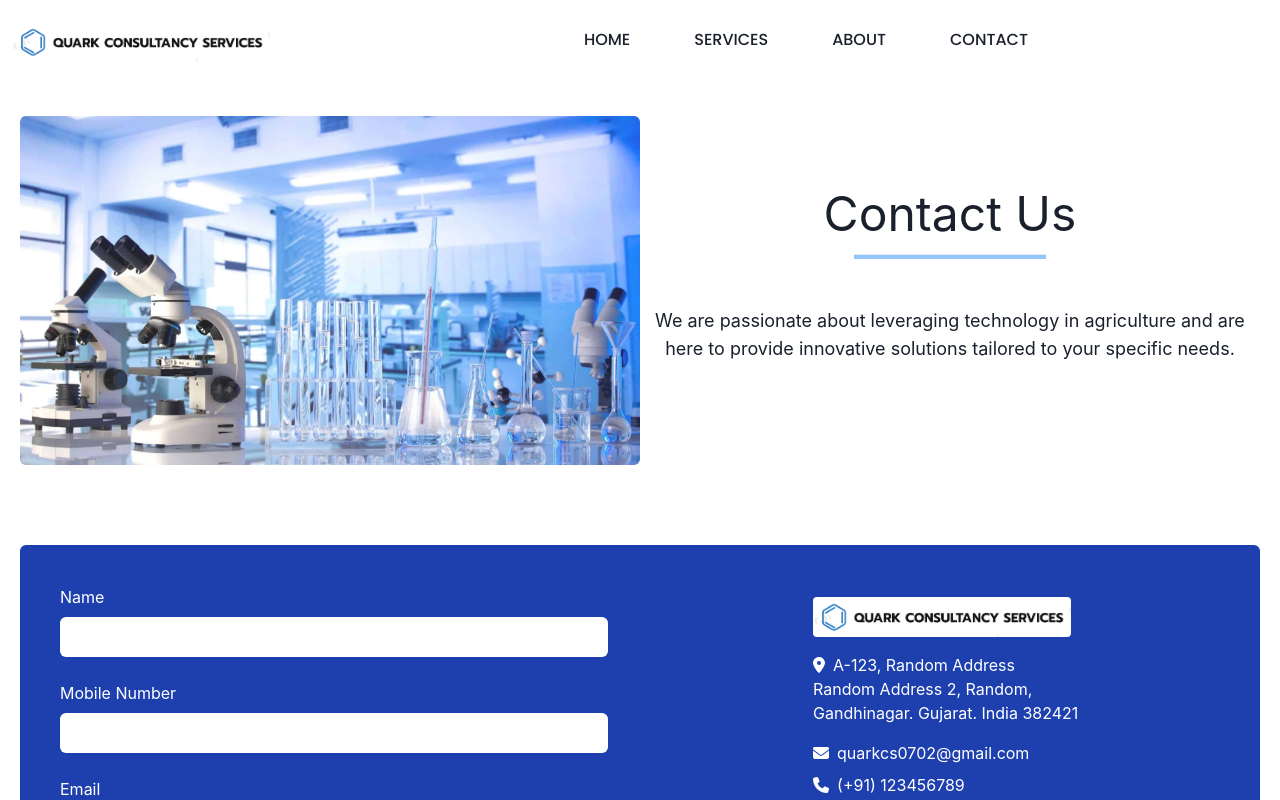
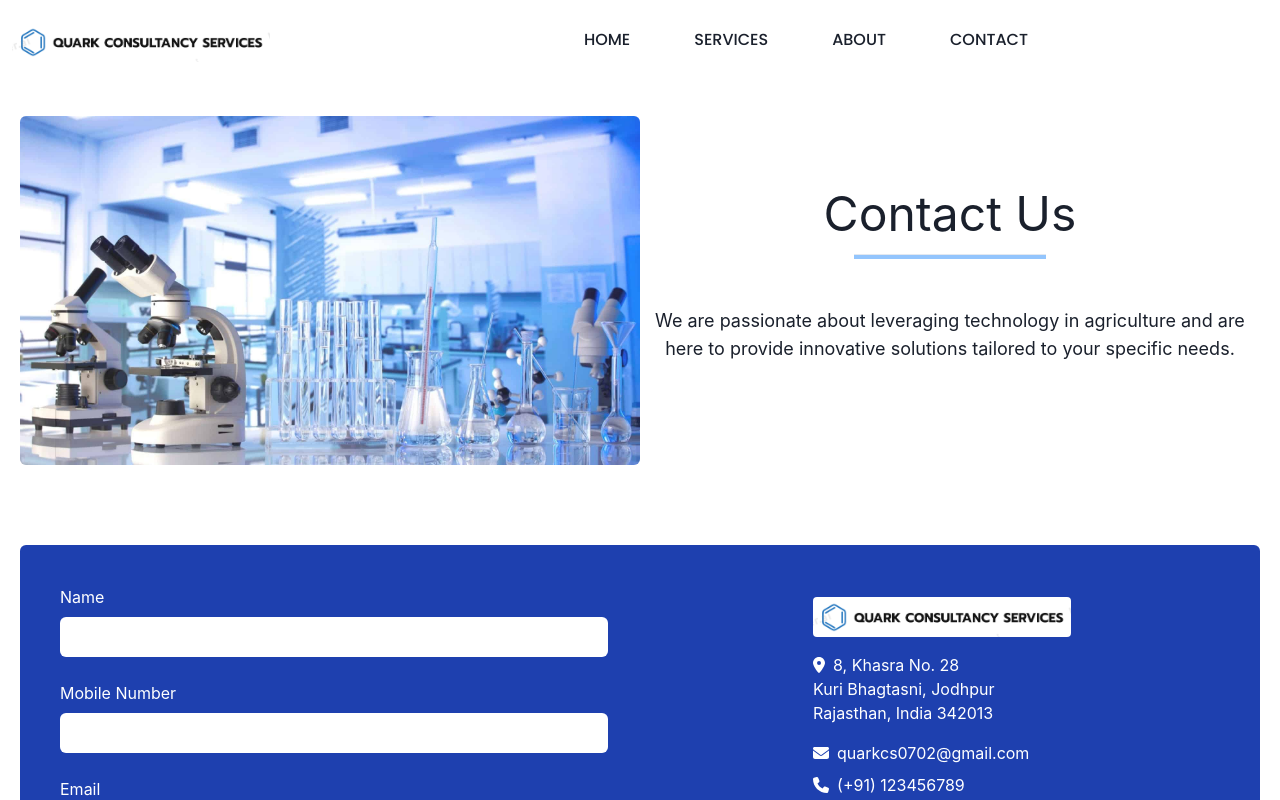
Before and after one commit to hemang7/quark2.0, a React (Vite) app: page /contact in a window 1280 px wide. Shown: the top 800 px of the page. Built offline with nearby package versions, Linux system fonts and the light colour scheme.

Commit message:
Update Contact.jsx

```diff
--- a/src/Pages/Contact.jsx
+++ b/src/Pages/Contact.jsx
@@ -29,7 +29,7 @@
 
   const handleMapClick = () => {
     window.open(
-      "https://www.google.com/maps/place/C-102+Sahajanand+Sarjan,+Near+Shikshapatri+Circle,+Sargasan,+Gandhinagar,+Gujarat+382421"
+      "https://www.google.com/maps/place/khasra+number+28,+kuri+bhagtasni,+jodhpur"
     );
   };
 
@@ -204,11 +204,11 @@
                 icon={faMapMarkerAlt}
                 className="inline text-white mr-2"
               />
-              A-123, Random Address
+              8, Khasra No. 28
               <br />
-              Random Address 2, Random,
+              Kuri Bhagtasni, Jodhpur
               <br />
-              Gandhinagar. Gujarat. India 382421
+              Rajasthan, India 342013
             </p>
             <p
               className="text-white py-2 cursor-pointer hover:text-pink-500"
```
